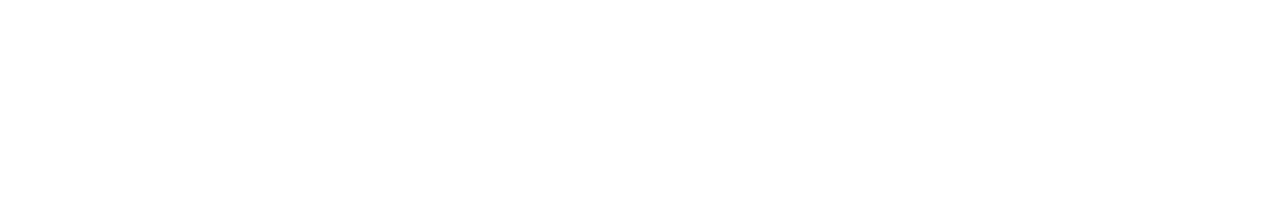
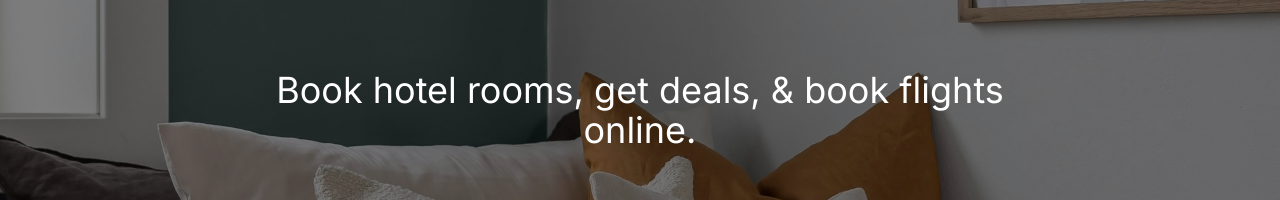
Before and after one commit to joseph-lang7/Hotel, a Next.js app: page / in a window 1280 px wide. Shown: the part 2700-2900 px from the top of the page. Before the commit the page ends 2560 px from the top, so only its background shows below. Built offline with nearby package versions, Linux system fonts and the light colour scheme.

Commit message:
Implement banner section

```diff
--- /dev/null
+++ b/app/components/banner/Banner.jsx
@@ -0,0 +1,20 @@
+import React from "react";
+import RectangleButton from "../rectangle-button/RectangleButton";
+
+const Banner = () => {
+  return (
+    <div
+      className="bg-cover bg-center w-full h-[500px] relative flex justify-center parallax-bg bg-fixed"
+      style={{ backgroundImage: "url(/photos/banner-bg.jpg)" }}
+    >
+      <div class="absolute inset-0 bg-black opacity-50"></div>
+      <div className="w-full h-full flex items-center text-center absolute px-5 max-w-[800px]">
+        <h4 className="text-white text-4xl">
+          Book hotel rooms, get deals, & book flights online.
+        </h4>
+      </div>
+    </div>
+  );
+};
+
+export default Banner;
--- a/app/page.js
+++ b/app/page.js
@@ -1,4 +1,5 @@
 import Accommodations from "./components/accommodations/Accommodations";
+import Banner from "./components/banner/Banner";
 import Hero from "./components/hero/Hero";
 import Rooms from "./components/rooms/Rooms";
 export default function Home() {
@@ -7,6 +8,7 @@
       <Hero />
       <Accommodations />
       <Rooms />
+      <Banner />
     </>
   );
 }
```
Also changed, not shown: public/photos/banner-bg.jpg (added).
